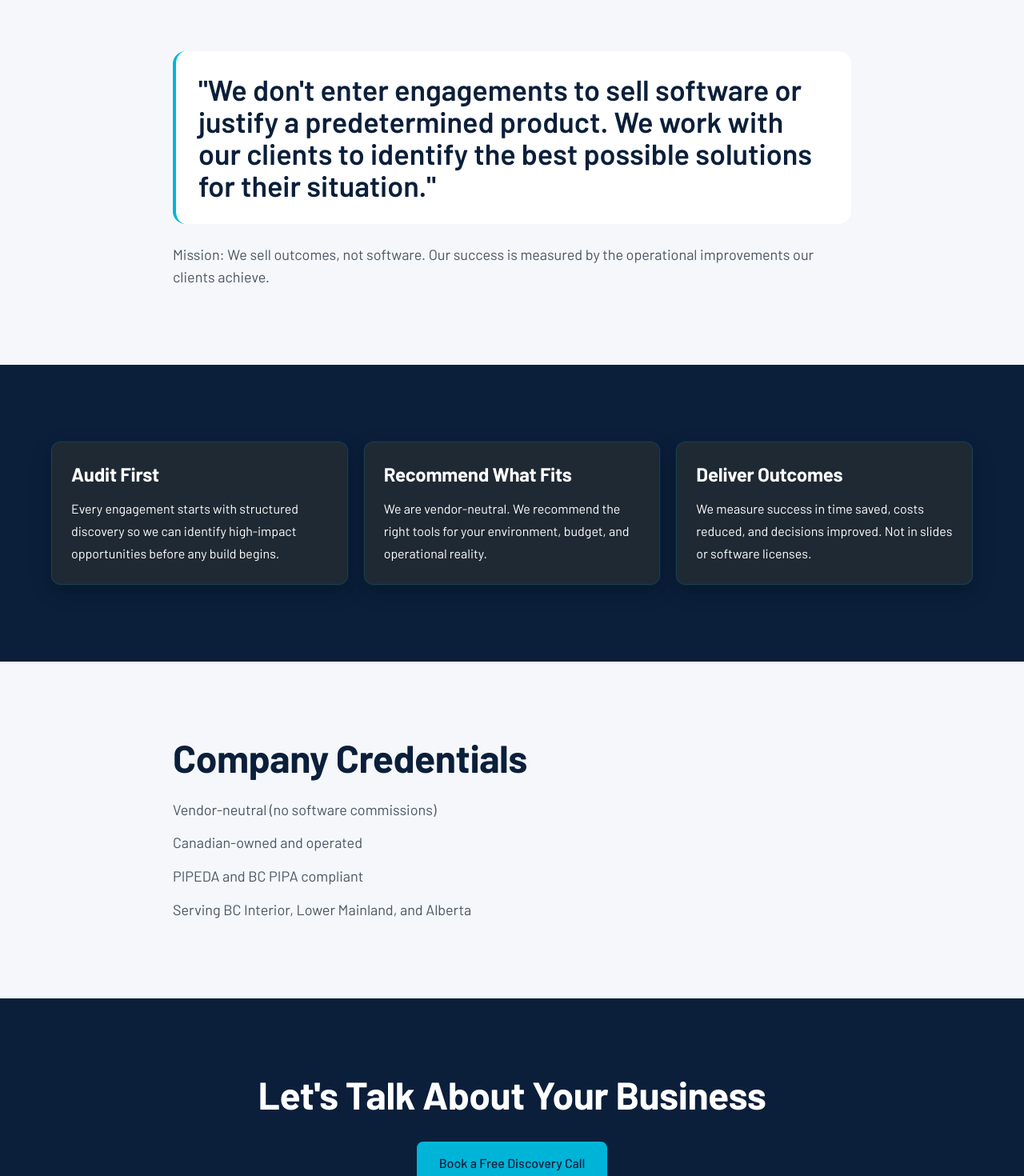
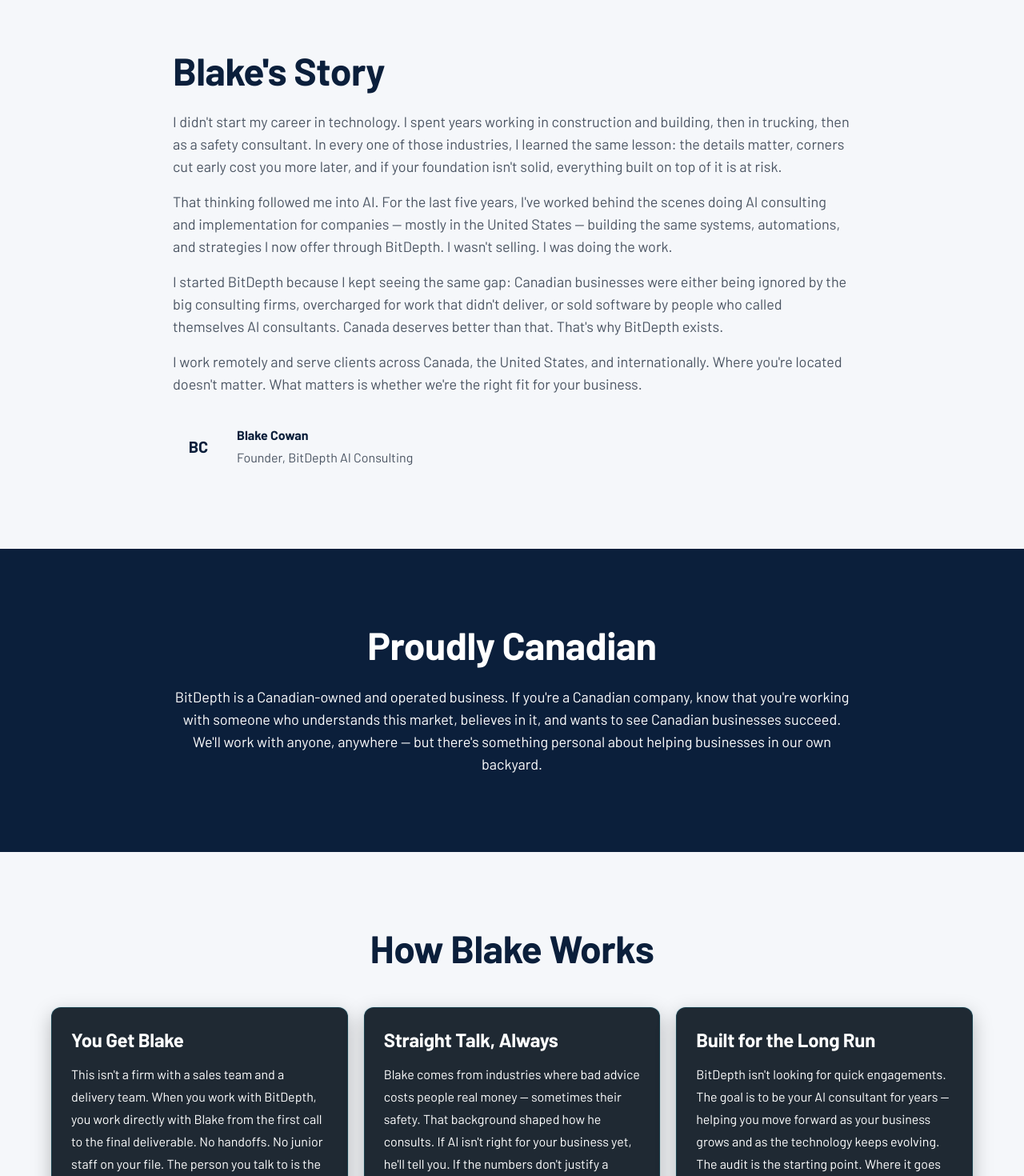
Before and after one commit to Yeti567/Bit-Depth-AI-Consulting-Website, a Next.js app: page /about in a window 1280 px wide. Shown: the part 820-2290 px from the top of the page at 80% size. Built offline with nearby package versions, Linux system fonts and the light colour scheme.

Commit message:
Rebuild about page with founder-focused content

```diff
--- a/src/app/about/page.tsx
+++ b/src/app/about/page.tsx
@@ -37,18 +37,21 @@ export const metadata: Metadata = {
   }
 };
 
-const pillars = [
+const howBlakeWorks = [
   {
-    title: 'Audit First',
-    description: 'Every engagement starts with structured discovery so we can identify high-impact opportunities before any build begins.'
+    title: 'You Get Blake',
+    description:
+      "This isn't a firm with a sales team and a delivery team. When you work with BitDepth, you work directly with Blake from the first call to the final deliverable. No handoffs. No junior staff on your file. The person you talk to is the person doing the work."
   },
   {
-    title: 'Recommend What Fits',
-    description: 'We are vendor-neutral. We recommend the right tools for your environment, budget, and operational reality.'
+    title: 'Straight Talk, Always',
+    description:
+      "Blake comes from industries where bad advice costs people real money — sometimes their safety. That background shaped how he consults. If AI isn't right for your business yet, he'll tell you. If the numbers don't justify a build, he'll tell you that too. You'll always know where you stand."
   },
   {
-    title: 'Deliver Outcomes',
-    description: 'We measure success in time saved, costs reduced, and decisions improved. Not in slides or software licenses.'
+    title: 'Built for the Long Run',
+    description:
+      "BitDepth isn't looking for quick engagements. The goal is to be your AI consultant for years — helping you move forward as your business grows and as the technology keeps evolving. The audit is the starting point. Where it goes from there is up to you."
   }
 ];
 
@@ -59,13 +62,16 @@ export default function AboutPage() {
         <div className="container-shell grid gap-10 lg:grid-cols-[1.05fr,0.95fr] lg:items-center lg:gap-12">
           <ScrollReveal>
             <h1 className="text-4xl font-extrabold text-white md:text-6xl">
-              We Built BitDepth to Solve a Real Problem in the Canadian Market
+              There's a Real Person Behind This Business. Here's Who He Is.
             </h1>
             <p className="mt-5 text-lg text-white/74">
-              Canadian small and mid-sized businesses were being underserved. Enterprise consultancies charged $50,000 minimums. Freelancers lacked methodology and accountability. Digital agencies pushed marketing tools when what businesses needed was operational improvement. BitDepth was built to fill that gap.
+              BitDepth AI Consulting is Blake Cowan — one consultant, one standard of work, and no interest in wasting your time or your money.
             </p>
           </ScrollReveal>
-          <ScrollReveal index={1} className="relative min-h-[300px] overflow-hidden rounded-2xl border border-[var(--color-border)] sm:min-h-[360px] lg:min-h-[520px]">
+          <ScrollReveal
+            index={1}
+            className="relative min-h-[300px] overflow-hidden rounded-2xl border border-[var(--color-border)] sm:min-h-[360px] lg:min-h-[520px]"
+          >
             <Image src="/images/about-hero.webp" alt="Industrial about hero" fill priority className="object-cover" />
           </ScrollReveal>
         </div>
@@ -74,47 +80,87 @@ export default function AboutPage() {
       <section className="section-offwhite section-space">
         <div className="container-shell max-w-4xl">
           <ScrollReveal>
-            <blockquote className="rounded-2xl border-l-4 border-cyan bg-white p-7 text-2xl font-semibold leading-tight text-[var(--color-navy)] md:text-4xl">
-              &quot;We don&apos;t enter engagements to sell software or justify a predetermined product. We work with our clients to identify the best possible solutions for their situation.&quot;
-            </blockquote>
-            <p className="mt-6 text-lg text-[var(--color-slate)]">
-              Mission: We sell outcomes, not software. Our success is measured by the operational improvements our clients achieve.
+            <h2 className="text-3xl font-extrabold text-[var(--color-navy)] md:text-5xl">Blake's Story</h2>
+            <div className="mt-6 space-y-4 text-lg text-[var(--color-slate)]">
+              <p>
+                I didn't start my career in technology. I spent years working in construction and building, then in trucking, then as a safety consultant. In every one of those industries, I learned the same lesson: the details matter, corners cut early cost you more later, and if your foundation isn't solid, everything built on top of it is at risk.
+              </p>
+              <p>
+                That thinking followed me into AI. For the last five years, I've worked behind the scenes doing AI consulting and implementation for companies — mostly in the United States — building the same systems, automations, and strategies I now offer through BitDepth. I wasn't selling. I was doing the work.
+              </p>
+              <p>
+                I started BitDepth because I kept seeing the same gap: Canadian businesses were either being ignored by the big consulting firms, overcharged for work that didn't deliver, or sold software by people who called themselves AI consultants. Canada deserves better than that. That's why BitDepth exists.
+              </p>
+              <p>
+                I work remotely and serve clients across Canada, the United States, and internationally. Where you're located doesn't matter. What matters is whether we're the right fit for your business.
+              </p>
+            </div>
+            <div className="mt-8 flex items-center gap-4">
+              <div className="h-16 w-16 rounded-full bg-[var(--color-navy)]/10 flex items-center justify-center text-[var(--color-navy)] font-bold text-xl">
+                BC
+              </div>
+              <div>
+                <p className="font-bold text-[var(--color-navy)]">Blake Cowan</p>
+                <p className="text-[var(--color-slate)]">Founder, BitDepth AI Consulting</p>
+              </div>
+            </div>
+          </ScrollReveal>
+        </div>
+      </section>
+
+      <section className="section-navy section-space">
+        <div className="container-shell max-w-4xl text-center">
+          <ScrollReveal>
+            <h2 className="text-3xl font-extrabold text-white md:text-5xl">Proudly Canadian</h2>
+            <p className="mt-6 text-lg text-white/74">
+              BitDepth is a Canadian-owned and operated business. If you're a Canadian company, know that you're working with someone who understands this market, believes in it, and wants to see Canadian businesses succeed. We'll work with anyone, anywhere — but there's something personal about helping businesses in our own backyard.
             </p>
           </ScrollReveal>
         </div>
       </section>
 
-      <section className="section-navy section-space">
+      <section className="section-offwhite section-space">
         <div className="container-shell">
+          <ScrollReveal>
+            <h2 className="text-3xl font-extrabold text-[var(--color-navy)] md:text-5xl text-center mb-12">How Blake Works</h2>
+          </ScrollReveal>
           <div className="grid gap-5 md:grid-cols-3">
-            {pillars.map((pillar, index) => (
-              <ScrollReveal key={pillar.title} index={index} className="card-dark p-6">
-                <h3 className="text-2xl font-bold text-white">{pillar.title}</h3>
-                <p className="mt-3 text-white/72">{pillar.description}</p>
+            {howBlakeWorks.map((card, index) => (
+              <ScrollReveal key={card.title} index={index} className="card-dark p-6">
+                <h3 className="text-2xl font-bold text-white">{card.title}</h3>
+                <p className="mt-3 text-white/72">{card.description}</p>
               </ScrollReveal>
             ))}
           </div>
         </div>
       </section>
 
-      <section className="section-offwhite section-space">
+      <section className="section-navy section-space">
         <div className="container-shell max-w-4xl">
           <ScrollReveal>
-            <h2 className="text-3xl font-extrabold md:text-5xl">Company Credentials</h2>
-            <ul className="mt-6 space-y-3 text-lg text-[var(--color-slate)]">
-              <li>Vendor-neutral (no software commissions)</li>
+            <h2 className="text-3xl font-extrabold text-white md:text-5xl">Credentials and Compliance</h2>
+            <ul className="mt-6 space-y-3 text-lg text-white/74">
+              <li>Vendor-neutral — no software commissions, ever</li>
               <li>Canadian-owned and operated</li>
               <li>PIPEDA and BC PIPA compliant</li>
-              <li>Serving BC Interior, Lower Mainland, and Alberta</li>
+              <li>Five years of hands-on AI implementation experience</li>
+              <li>Background in construction, trucking, and safety consulting</li>
+              <li>Serving clients across Canada, the United States, and internationally</li>
+              <li>All engagements conducted remotely via Zoom and digital collaboration tools</li>
             </ul>
           </ScrollReveal>
         </div>
       </section>
 
-      <section className="section-navy section-space">
+      <section className="section-offwhite section-space">
         <div className="container-shell">
           <ScrollReveal className="mx-auto max-w-3xl text-center">
-            <h2 className="text-3xl font-extrabold text-white md:text-5xl">Let&apos;s Talk About Your Business</h2>
+            <h2 className="text-3xl font-extrabold text-[var(--color-navy)] md:text-5xl">
+              If You're Serious About AI, Let's Have a Real Conversation.
+            </h2>
+            <p className="mt-6 text-lg text-[var(--color-slate)]">
+              Not a sales call. A straight conversation about where your business is, what you're trying to solve, and whether BitDepth is the right fit. If we're not, Blake will tell you that too.
+            </p>
             <Link href="/contact" className="btn-primary mt-8">
               Book a Free Discovery Call
             </Link>
```
